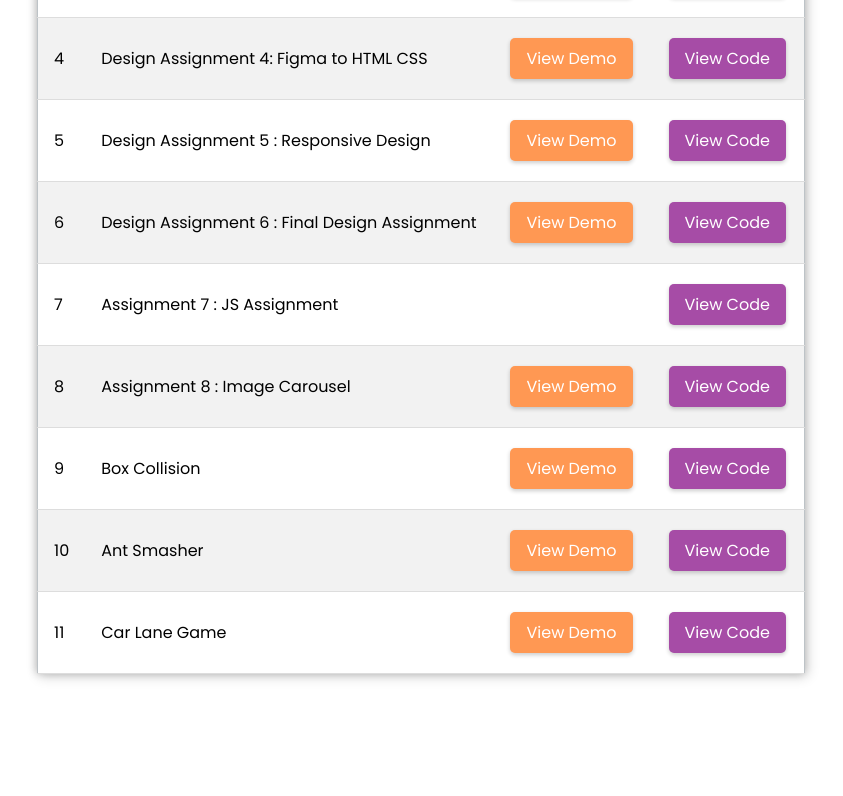
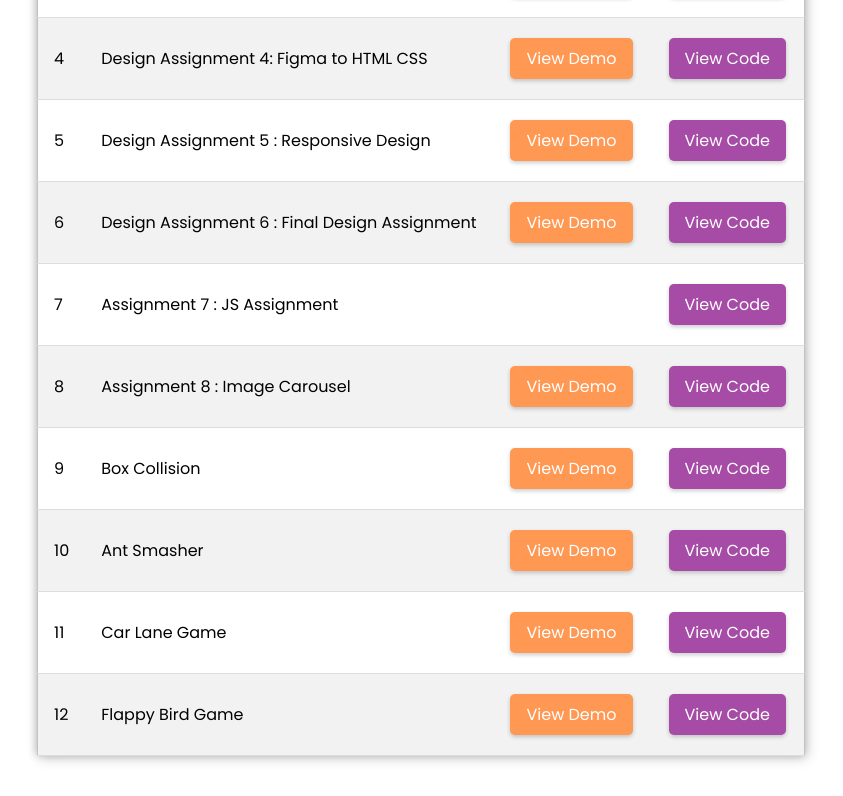
Before and after one commit to Neha-Dahal/Neha-Dahal.github.io, a plain HTML site: page index.html in a window 1280 px wide. Shown: the part 395-1191 px from the top of the page, without its empty margins (219-1062 px from the left). Before the commit the page ends 1109 px from the top, so only its background shows below. Drawn offline with Linux system fonts and the light colour scheme.

Commit message:
flappy bird assignment added

```diff
--- a/index.html
+++ b/index.html
@@ -167,6 +167,20 @@
             >
           </td>
         </tr>
+        <tr>
+          <td>12</td>
+          <td>Flappy Bird Game</td>
+          <td>
+            <a href="https://neha-dahal.github.io/Flappy-bird/"
+              ><button>View Demo</button></a
+            >
+          </td>
+          <td>
+            <a href="https://github.com/Neha-Dahal/Flappy-bird"
+              ><button class="btn2">View Code</button></a
+            >
+          </td>
+        </tr>
       </table>
     </div>
   </body>
```
